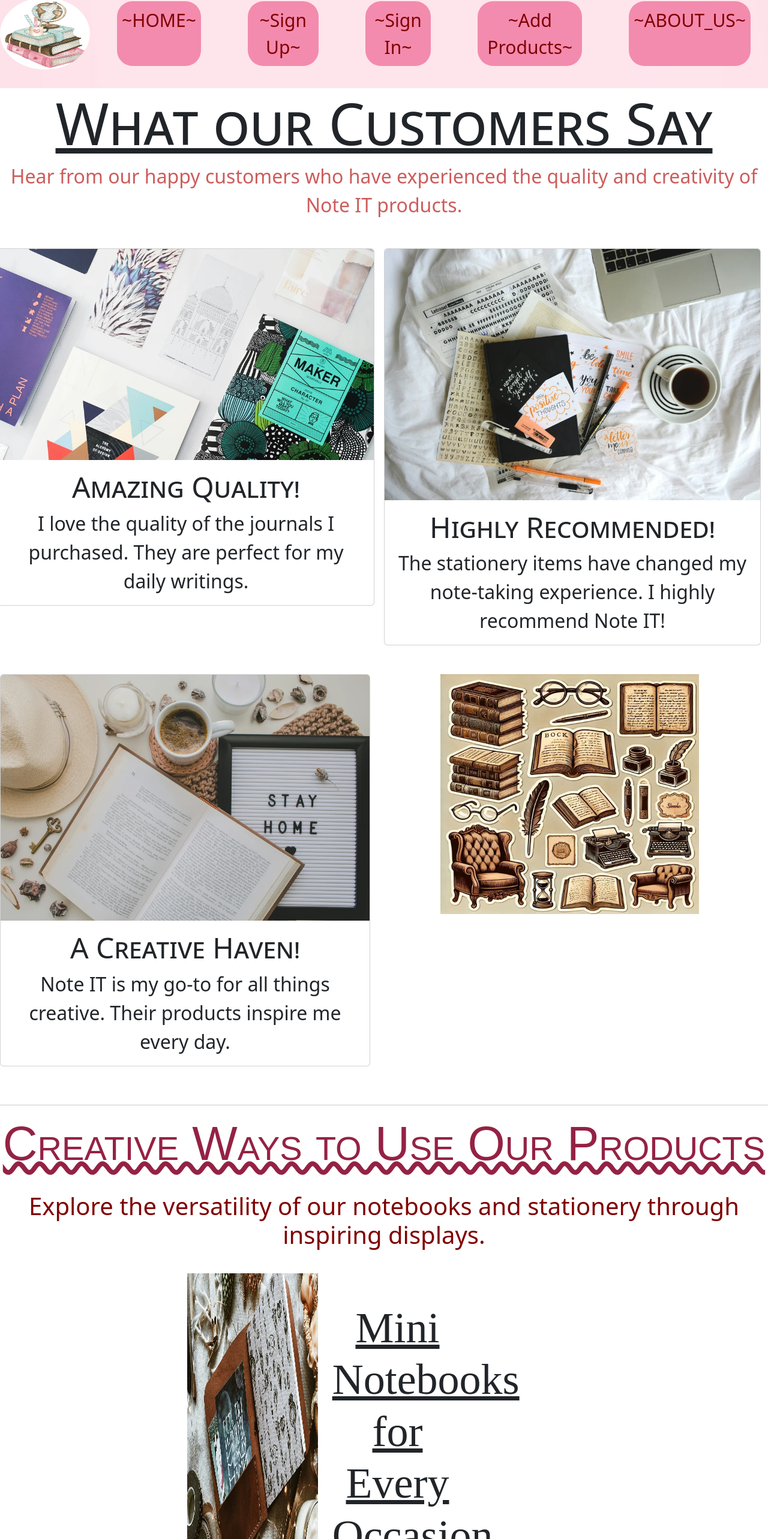
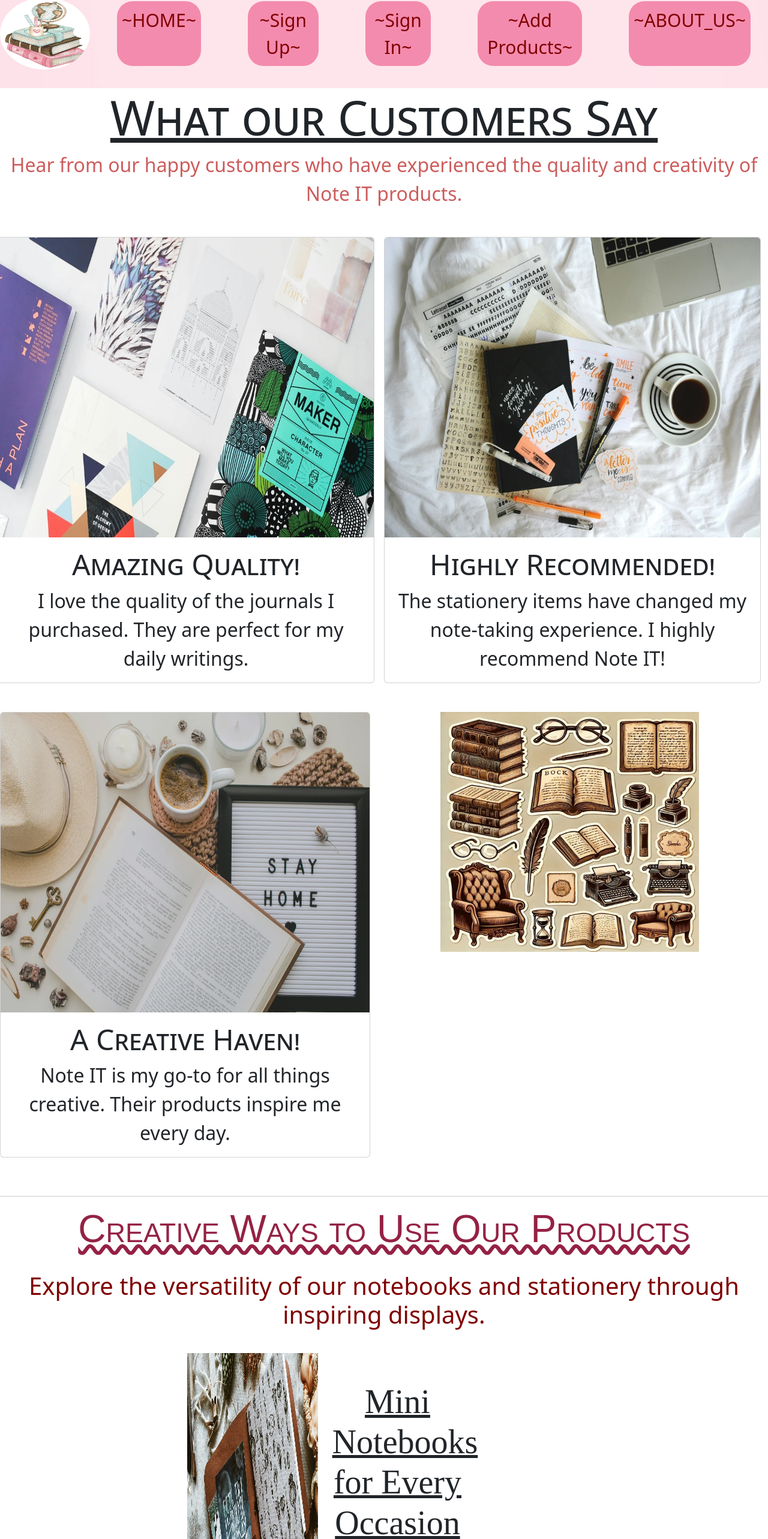
Before and after one commit to bellabishelle-val/NOTE_IT, a React (Create React App) app: page /aboutus in a window 1280 px wide. Shown: the part 229-2795 px from the top of the page at 60% size. Built offline with nearby package versions, Linux system fonts and the light colour scheme.

Commit message:
nniko tu within

```diff
--- a/src/components/Aboutus.jsx
+++ b/src/components/Aboutus.jsx
@@ -11,7 +11,7 @@ const Aboutus = () => {
           style={{
             fontVariant: "small-caps",
             textDecoration: "underline",
-            fontSize: "600%",
+            fontSize: "500%",
           }}
         >
           What our Customers Say
@@ -30,7 +30,7 @@ const Aboutus = () => {
               <img
                 src="images/section3-1.webp"
                 className="card-img-top"
-                alt="journal"
+                alt="journal" width="60%" height="500px"
               />
               <div className="card-body">
                 <h5
@@ -51,7 +51,7 @@ const Aboutus = () => {
               <img
                 src="images/section3-2.webp"
                 className="card-img-top"
-                alt="stationery"
+                alt="stationery" width="60%" height="500px"
               />
               <div className="card-body">
                 <h5
@@ -79,7 +79,7 @@ const Aboutus = () => {
             <img
               src="images/section3-3.webp"
               className="card-img-top"
-              alt="products"
+              alt="products" width="60%" height="500px"
             />
             <div className="card-body">
               <h5
@@ -112,7 +112,7 @@ const Aboutus = () => {
             fontVariant: "small-caps",
             textDecoration: "underline wavy",
             color: "rgb(148, 34, 68)",
-            fontSize: "500%",
+            fontSize: "400%",
             fontFamily: "Arial, Helvetica, sans-serif",
           }}
         >
@@ -136,7 +136,7 @@ const Aboutus = () => {
           <br />
           <h4
             style={{
-              fontSize: "450%",
+              fontSize: "350%",
               fontFamily: "serif",
               textDecoration: "underline",
               textAlign: "center",
@@ -168,7 +168,7 @@ const Aboutus = () => {
           <br />
           <h4
             style={{
-              fontSize: "450%",
+              fontSize: "350%",
               fontFamily: "serif",
               textDecoration: "underline",
               textAlign: "center",
@@ -206,7 +206,7 @@ const Aboutus = () => {
           <br />
           <h4
             style={{
-              fontSize: "450%",
+              fontSize: "350%",
               fontFamily: "serif",
               textDecoration: "underline",
               textAlign: "center",
```
